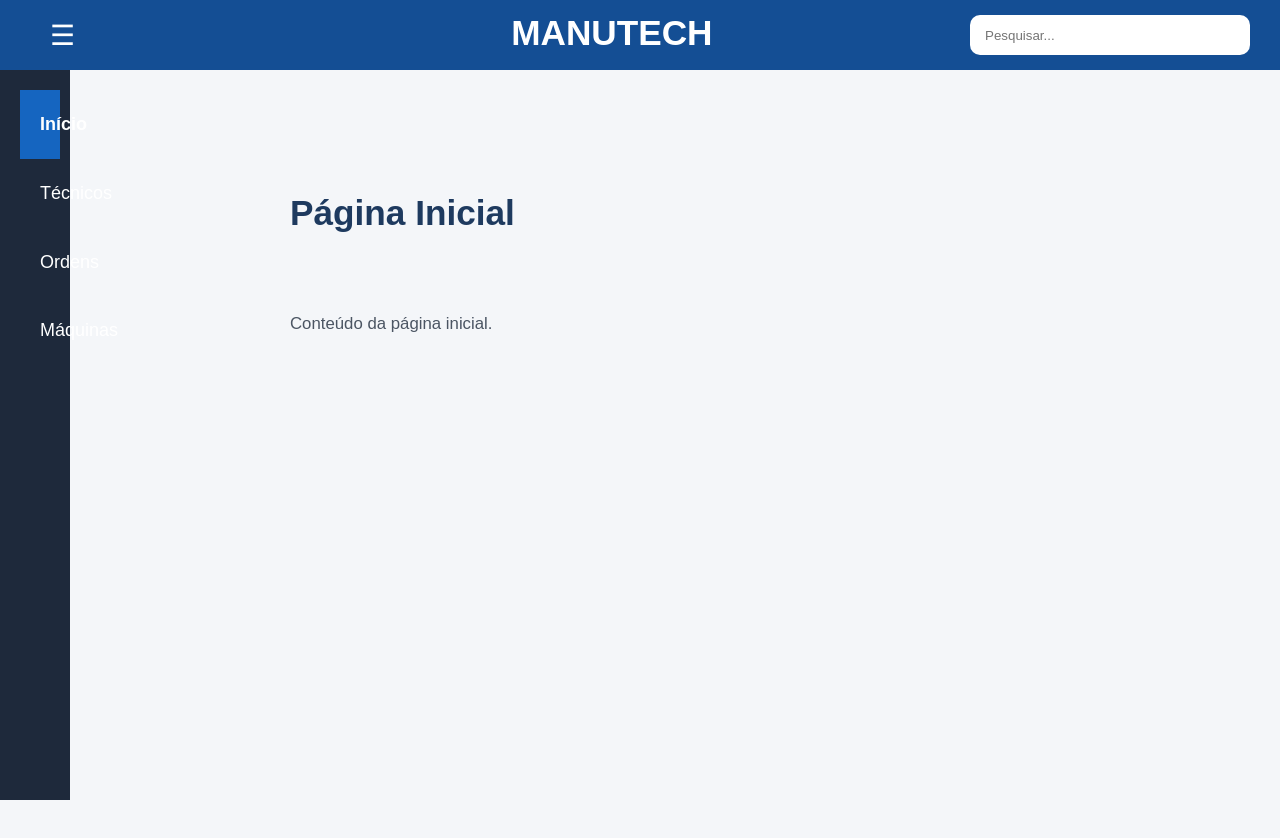
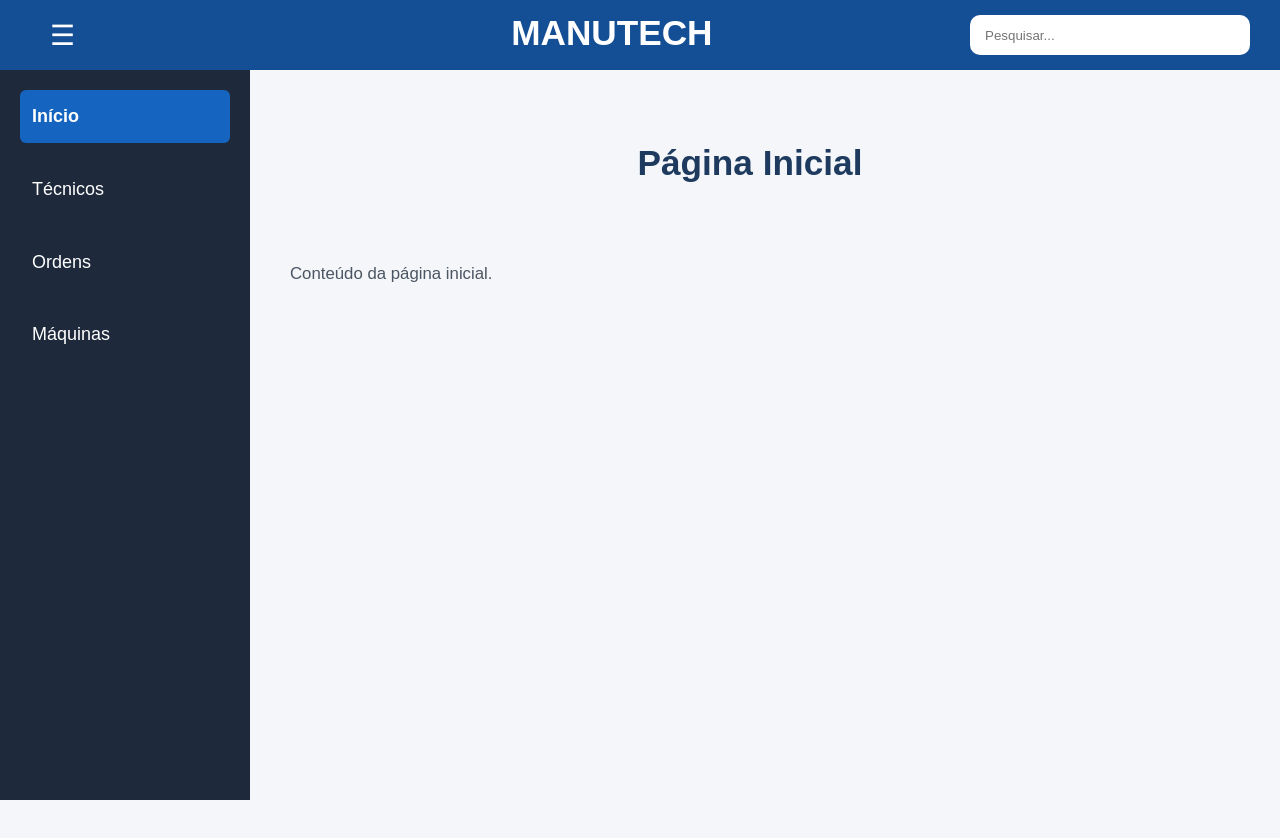
Before and after one commit to maiarassss/Projeto-Manutech, a Vue app in the folder manutech/: page / in a window 1280 px wide. Shown: the top 838 px of the page. Before the commit the page ends 800 px from the top, so only its background shows below. Built offline with nearby package versions, Linux system fonts and the light colour scheme; the HTML template or start-up script is replaced by a standard one.

Commit message:
Design e comportamento arrumado para a barra lateral e layout da página máquinas

```diff
--- a/manutech/src/App.vue
+++ b/manutech/src/App.vue
@@ -2,44 +2,29 @@
 import { ref } from "vue";
 import { RouterLink, RouterView } from "vue-router";
 
-const sidebarOpen = ref(false);
+const sidebarOpen = ref(true);
 </script>
 
 <template>
   <header class="navbar">
     <button class="menu-button" @click="sidebarOpen = !sidebarOpen">☰</button>
-
     <h1>MANUTECH</h1>
-
     <input type="text" placeholder="Pesquisar..." class="search-bar" />
   </header>
 
-  <div class="container">
-    <!-- Sidebar -->
+  <aside class="sidebar" :class="{ collapsed: !sidebarOpen }">
+    <RouterLink to="/">Início</RouterLink>
+    <RouterLink to="/tecnicos">Técnicos</RouterLink>
+    <RouterLink to="/ordens">Ordens</RouterLink>
+    <RouterLink to="/maquinas">Máquinas</RouterLink>
+  </aside>
 
-    <aside class="sidebar" :class="{ active: sidebarOpen }">
-      <RouterLink to="/"> Início </RouterLink>
-
-      <RouterLink to="/tecnicos"> Técnicos </RouterLink>
-
-      <RouterLink to="/ordens"> Ordens </RouterLink>
-
-      <RouterLink to="/maquinas"> Máquinas </RouterLink>
-    </aside>
-
-    <main class="content" :class="{ shifted: sidebarOpen }">
-      <RouterView />
-    </main>
-  </div>
+  <main class="content" :class="{ shifted: sidebarOpen }">
+    <RouterView />
+  </main>
 </template>
 
 <style>
-* {
-  margin: 0;
-  padding: 0;
-  box-sizing: border-box;
-}
-
 body {
   font-family:
     sans-serif,
@@ -50,16 +35,18 @@ body {
 /*NAVBAR*/
 
 .navbar {
+  position: fixed;
+  top: 0;
+  left: 0;
+  right: 0;
   height: 70px;
   background: #144e94;
-
   display: flex;
   align-items: center;
   justify-content: space-between;
-
   padding: 0 30px;
-
   color: white;
+  z-index: 1000;
 }
 
 .navbar h1 {
@@ -88,46 +75,48 @@ body {
 
 /* CORPO DA PÁGINA */
 
-.container {
-  display: flex;
-}
-
 .sidebar {
   position: fixed;
   top: 70px;
   left: 0;
+  height: calc(100vh - 70px);
 
   width: 250px;
-  height: calc(100vh - 70px);
 
   background: #1e293b;
 
   display: flex;
   flex-direction: column;
+  padding: 20px;
+  gap: 20px;
 
-  padding: 20px;
-
-  transition: 0.3s ease;
+  transition: width 0.3s ease;
+  overflow: hidden;
 }
 
-.sidebar:not(.active) {
+/* estado recolhido */
+.sidebar.collapsed {
   width: 70px;
 }
 
-.sidebar.active {
-  left: 0;
+.sidebar.collapsed {
+  width: 70px;
 }
 
 .sidebar a {
   color: white;
-
   text-decoration: none;
-
-  padding: 20px;
-
   font-size: 18px;
 
-  transition: 0.3s;
+  display: flex;
+  align-items: center;
+  gap: 10px;
+
+  padding: 12px;
+  border-radius: 6px;
+
+  white-space: nowrap;
+  overflow: hidden;
 }
 
 .sidebar a:hover {
@@ -138,14 +127,17 @@ body {
   background: #1565c0;
   font-weight: bold;
 }
+.sidebar.collapsed a {
+  justify-content: center;
+  font-size: 0;
+}
 
 .content {
+  margin-top: 70px;
   padding: 40px;
-  transition: 0.3s;
+
   margin-left: 250px;
-}
 
-.content.shifted {
-  margin-left: 70px;
+  transition: none;
 }
 </style>
--- a/manutech/src/components/NavBar.vue
+++ b/manutech/src/components/NavBar.vue
@@ -9,7 +9,11 @@
   background-color: #111184;
   color: white;
   height: 80px;
-
+  top: 0;
+  left: 0;
+  right: 0;
+  height: 80px;
+  z-index: 1000;
   display: flex;
   align-items: center;
 
--- a/manutech/src/components/SideBar.vue
+++ b/manutech/src/components/SideBar.vue
@@ -10,16 +10,19 @@
 <style scoped>
 .sidebar {
   width: 230px;
+  min-height: calc(100vh - 80px);
+
+  position: fixed;
+  top: 70px;
+  left: 0px;
+
   background: #111184;
-  min-height: calc(100vh - 80px);
 
   display: flex;
   flex-direction: column;
-
-  padding: 20px;
+  padding: 80px;
   gap: 20px;
 }
-
 a {
   color: white;
   text-decoration: none;
```
